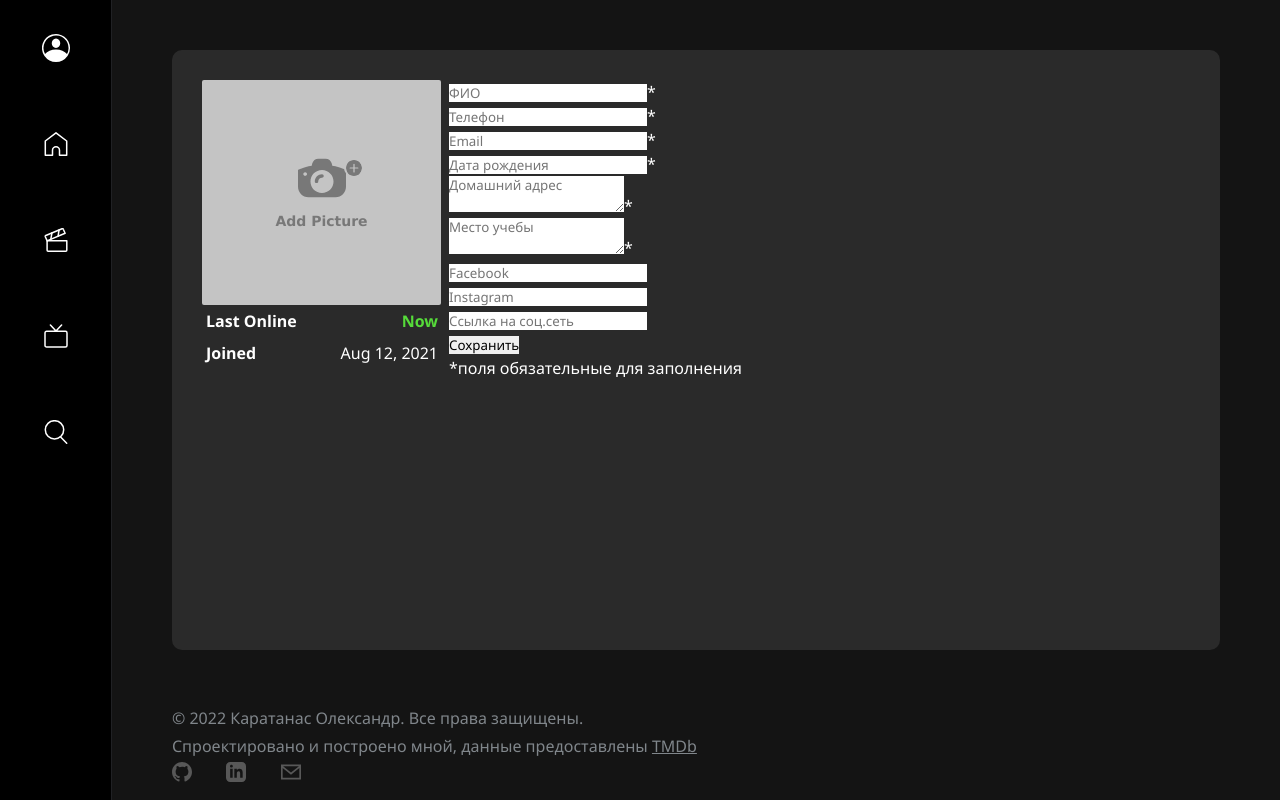
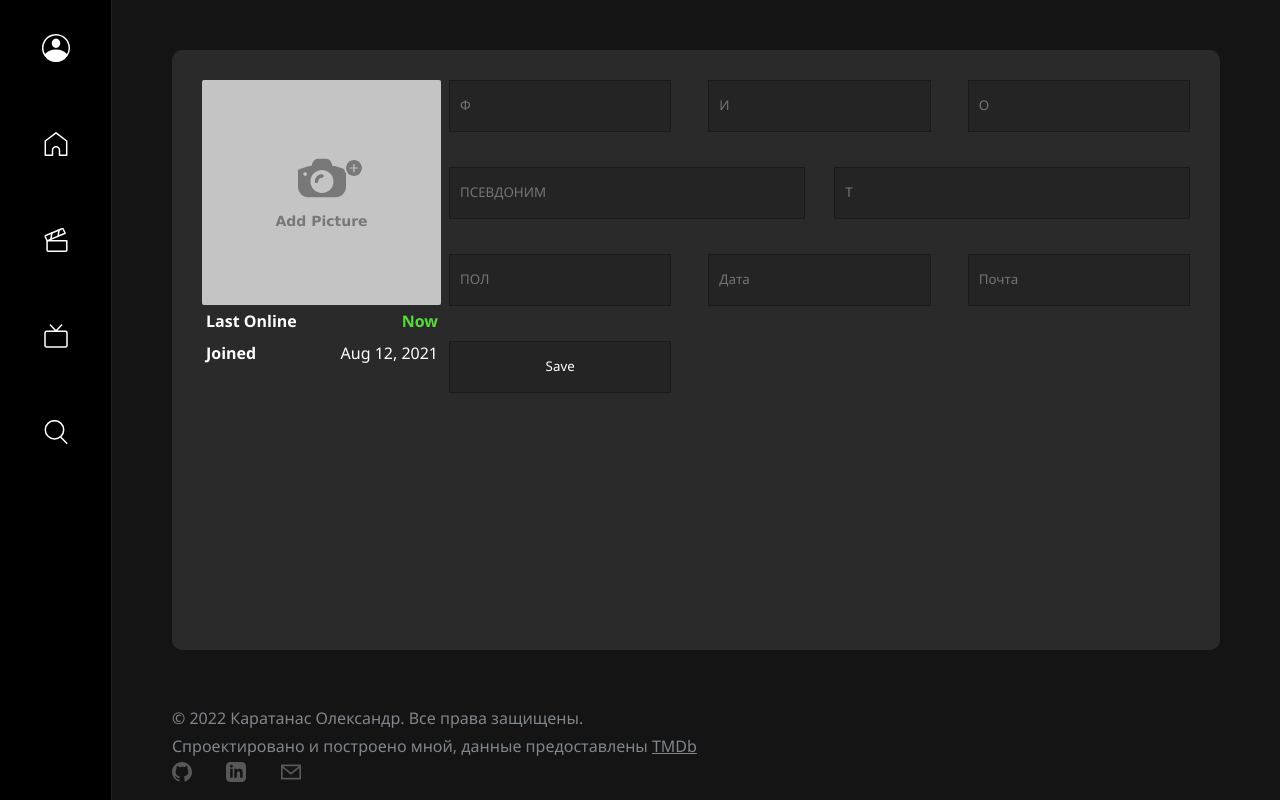
Before and after one commit to SENNQQ/movie-galaxy, a React (Create React App) app in the folder client/: page /profile in a window 1280 px wide. Built offline with nearby package versions, Linux system fonts and the light colour scheme.

Commit message:
making a user profile

```diff
--- a/client/src/pages/Profile/index.tsx
+++ b/client/src/pages/Profile/index.tsx
@@ -47,13 +47,15 @@ const Profile = () => {
                         <div className="user">
                             <div className="user_img">
                                 <div className="add_picture">
-                                    <svg xmlns="http://www.w3.org/2000/svg" width="18px" height="18px"  version="1.1"
-                                         id="Capa_1" x="0px" y="0px" viewBox="0 0 52 52" className="plus_circle" fill="#787878">
+                                    <svg xmlns="http://www.w3.org/2000/svg" width="18px" height="18px" version="1.1"
+                                         id="Capa_1" x="0px" y="0px" viewBox="0 0 52 52" className="plus_circle"
+                                         fill="#787878">
                                         <path
                                             d="M26,0C11.664,0,0,11.663,0,26s11.664,26,26,26s26-11.663,26-26S40.336,0,26,0z M38.5,28H28v11c0,1.104-0.896,2-2,2  s-2-0.896-2-2V28H13.5c-1.104,0-2-0.896-2-2s0.896-2,2-2H24V14c0-1.104,0.896-2,2-2s2,0.896,2,2v10h10.5c1.104,0,2,0.896,2,2  S39.604,28,38.5,28z"/>
                                     </svg>
                                     <svg xmlns="http://www.w3.org/2000/svg"
-                                         version="1.1" id="Capa_1" x="0px" y="0px" width="48px" height="48px" fill="#787878"
+                                         version="1.1" id="Capa_1" x="0px" y="0px" width="48px" height="48px"
+                                         fill="#787878"
                                          viewBox="0 0 480.7 480.7" className="add_camera">
                                         <g>
                                             <g id="XMLID_1793_">
@@ -83,26 +85,35 @@ const Profile = () => {
                     <div className="profile_right">
                         <form>
                             <div className="info">
-                                <div className="form-block">
-                                    <div className="form-group">
-                                        <input className={cn('form-control', {'error': errors.fullName})} placeholder="ФИО"
+                                <div className="form_block">
+                                    <div className="form_group">
+                                        <input className={cn('form_control', {'error': errors.fullName})}
+                                               placeholder="Ф"
                                                {...register('fullName', {
-                                                   required: {value: true, message: 'Поле объязательное для заполнения'},
-                                                   minLength: {value: 10, message: 'Мимальное количество символов - 10'},
+                                                   required: {
+                                                       value: true,
+                                                       message: 'Поле объязательное для заполнения'
+                                                   },
+                                                   minLength: {
+                                                       value: 10,
+                                                       message: 'Мимальное количество символов - 10'
+                                                   },
                                                    maxLength: {
                                                        value: 250,
                                                        message: 'Максимальное количество символов - 250',
                                                    },
                                                })}/>
-                                        <span>*</span>
                                     </div>
-                                    <div className="form-group">
+                                    <div className="form_group">
                                         <div className="input-block">
-                                            <input className={cn('form-control', {'error': errors.phone})} type="tel"
+                                            <input className={cn('form_control', {'error': errors.phone})} type="tel"
                                                    title="Подтвержден"
-                                                   placeholder="Телефон"
+                                                   placeholder="И"
                                                    {...register('phone', {
-                                                       pattern: {value: /^\d+$/, message: 'Должен состоять только из цифр'},
+                                                       pattern: {
+                                                           value: /^\d+$/,
+                                                           message: 'Должен состоять только из цифр'
+                                                       },
                                                        minLength: {
                                                            value: 9,
                                                            message: 'Минимальная длина номера 9 символов',
@@ -112,11 +123,11 @@ const Profile = () => {
                                                            message: 'Максимальная длина номера 12 символов',
                                                        },
                                                    })}/>
-                                            <span>*</span>
                                         </div>
                                     </div>
-                                    <div className="form-group">
-                                        <input className={cn('form-control', {'error': errors.email})} placeholder="Email"
+                                    <div className="form_group">
+                                        <input className={cn('form_control', {'error': errors.email})}
+                                               placeholder="О"
                                                title="Подтвержден"
                                                {...register('email', {
                                                    required: {
@@ -128,12 +139,13 @@ const Profile = () => {
                                                        message: 'Неверный формат почты, пример: test@test.test',
                                                    },
                                                })}/>
-                                        <span>*</span>
                                     </div>
-                                    <div className="form-group">
+                                </div>
+                                <div className="form_block">
+                                    <div className="form_group">
                                         <input
-                                            className={cn('form-control', {'error': errors.birthDate})}
-                                            placeholder="Дата рождения"
+                                            className={cn('form_control', {'error': errors.birthDate})}
+                                            placeholder="ПСЕВДОНИМ"
                                             {...register('birthDate', {
                                                 required: {
                                                     value: true,
@@ -144,13 +156,10 @@ const Profile = () => {
                                                     message: 'Неверный формат даты, пример: 28.06.2020',
                                                 },
                                             })}/>
-                                        <span>*</span>
                                     </div>
-                                </div>
-                                <div className="form-block">
-                                    <div className="form-group">
-                                    <textarea className={cn('form-control', {'error': errors.address})}
-                                              placeholder="Домашний адрес"
+                                    <div className="form_group">
+                                        <input className={cn('form_control', {'error': errors.address})}
+                                              placeholder="Т"
                                               {...register('address', {
                                                   required: {
                                                       value: true,
@@ -161,12 +170,29 @@ const Profile = () => {
                                                       message: 'Минимальная длина 10 символов',
                                                   },
                                               })}/>
-                                        <span>*</span>
+
                                     </div>
-                                    <div className="form-group">
-                                    <textarea className={cn('form-control', {'error': errors.studyPlace})}
-                                              placeholder="Место учебы"
-                                              {...register('studyPlace', {
+                                </div>
+                                <div className="form_block">
+                                    <div className="form_group">
+                                        <input
+                                            className={cn('form_control', {'error': errors.birthDate})}
+                                            placeholder="ПОЛ"
+                                            {...register('birthDate', {
+                                                required: {
+                                                    value: true,
+                                                    message: 'Поле объязательное для заполнения',
+                                                },
+                                                pattern: {
+                                                    value: /^(([0-2]\d)?(3[0-1])?[./-](0(1)?([3-9])?)?(1[0-2])?[./-]\d{4})|^(([0-2]\d)[./-]02[./-]\d{4})$/,
+                                                    message: 'Неверный формат даты, пример: 28.06.2020',
+                                                },
+                                            })}/>
+                                    </div>
+                                    <div className="form_group">
+                                        <input className={cn('form_control', {'error': errors.address})}
+                                               placeholder="Дата"
+                                               {...register('address', {
                                                    required: {
                                                        value: true,
                                                        message: 'Поле объязательное для заполнения',
@@ -176,33 +202,37 @@ const Profile = () => {
                                                        message: 'Минимальная длина 10 символов',
                                                    },
                                                })}/>
-                                        <span>*</span>
+
+                                    </div>
+                                    <div className="form_group">
+                                        <input className={cn('form_control', {'error': errors.address})}
+                                               placeholder="Почта"
+                                               {...register('address', {
+                                                   required: {
+                                                       value: true,
+                                                       message: 'Поле объязательное для заполнения',
+                                                   },
+                                                   minLength: {
+                                                       value: 10,
+                                                       message: 'Минимальная длина 10 символов',
+                                                   },
+                                               })}/>
+
                                     </div>
                                 </div>
-                                <div className="form-block">
-                                    <div className="form-group">
-                                        <input className="form-control" placeholder="Facebook"
-                                               {...register('facebook')}/>
+                                <div className="form_block">
+                                    <button className="btn" type="submit">Save</button>
                                 </div>
-                                    <div className="form-group">
-                                        <input className="form-control" placeholder="Instagram"
+                                {/*<div className="form_group no_flex">*/}
+                                {/*    <p className="required-fields">*/}
+                                {/*        <span>*</span>*/}
+                                {/*        поля обязательные для заполнения*/}
+                                {/*    </p>*/}
+                                {/*</div>*/}
 
-                                               {...register('instagram')}/>
-                                    </div>
-                                    <div className="form-group">
-                                        <input className="form-control" placeholder="Ссылка на соц.сеть"
-                                               {...register('social')}/>
-                                    </div>
-                                    <button className="btn" type="submit">Сохранить</button>
-                                </div>
-                                <div className="form-group no-flex">
-                                    <p className="required-fields">
-                                        <span>*</span>
-                                        поля обязательные для заполнения
-                                    </p>
-                                </div>
+
                                 {(Object.keys(errors).length > 0 || Object.keys(imageForm.formState.errors).length > 0) &&
-                                    <div className="form-group errors">
+                                    <div className="form_group errors">
                                         {errors.fullName && <div className="error">
                                             <span>ФИО:</span><span>{errors.fullName.message}</span>
                                         </div>}
@@ -238,6 +268,14 @@ const Profile = () => {
                         </form>
                     </div>
                 </div>
+                <div className="profile">
+                    <div className="profile_left">
+
+                    </div>
+                    <div className="profile_right">
+
+                    </div>
+                </div>
             </div>
         </div>
     );
--- a/client/src/style/profile.scss
+++ b/client/src/style/profile.scss
@@ -13,6 +13,60 @@
     display: flex;
     flex-direction: column;
     padding: 0 8px 8px 0;
+  }
+
+  &_right{
+    display: flex;
+
+    form{
+      width: 100%;
+
+      & *:required {
+        background-image: url(https://s3-us-west-2.amazonaws.com/s.cdpn.io/162656/asterisk.svg);
+
+        background-repeat: no-repeat;
+        background-position: center right 12px;
+        background-size: 15px 15px;
+      }
+
+      .info{
+        display: flex;
+        flex-direction: column;
+        grid-gap: 35px;
+      }
+
+      .form{
+
+        &_block{
+          display: flex;
+          width: 100%;
+          justify-content: space-between;
+
+          &:nth-of-type(2) .form_group{
+            width: 48%;
+          }
+        }
+
+        &_group{
+          width: 30%;
+        }
+      }
+
+      input, button[type=submit]{
+        width: 100%;
+        line-height: 1.5;
+        padding: 15px 10px;
+        border: 1px solid #1a1a1a;
+        background-color: #242424;
+        transition: background-color 0.3s cubic-bezier(0.57, 0.21, 0.69, 1.25), transform 0.3s cubic-bezier(0.57, 0.21, 0.69, 1.25);
+        color: white;
+      }
+
+      button[type=submit]{
+        width: 30%;
+      }
+
+    }
   }
 
 
```
Lines whose indentation alone changed are shown as unchanged.
